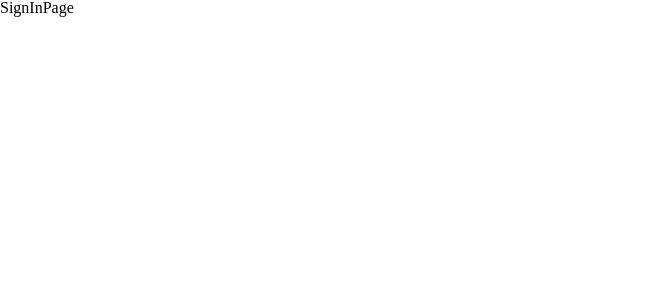
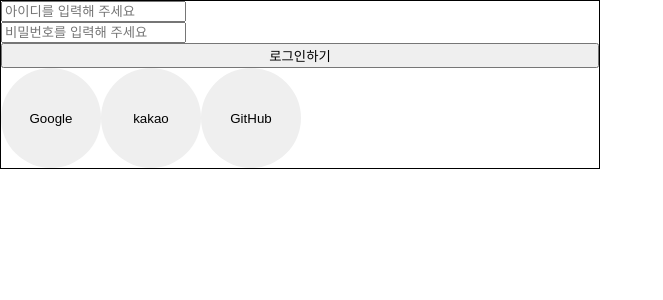
Before and after one commit to limhyerin/BookReviewSite, a React (Create React App) app: page /signin in a window 1280 px wide. Shown: the top 300 px of the page, without its empty margins (0-663 px from the left). Built offline with nearby package versions, Linux system fonts and the light colour scheme.

Commit message:
Feat: signIn 페이지 유저 정보입력 기능 추가

```diff
--- a/src/pages/signInPage/SignInPage.jsx
+++ b/src/pages/signInPage/SignInPage.jsx
@@ -1,9 +1,69 @@
-import React from 'react'
+import React, { useState } from 'react';
+import styled from 'styled-components';
 
+const SignInWrapper = styled.div`
+  max-width: 600px;
+  border: 1px solid black;
+`;
+const SignInForm = styled.form`
+  display: flex;
+  flex-direction: column;
+`;
+const InputBox = styled.div``;
+const SignInButton = styled.button``;
+const SocialSignInBox = styled.div``;
+const SocialIcon = styled.button`
+  width: 100px;
+  height: 100px;
+  border: none;
+  border-radius: 50%;
+`;
 const SignInPage = () => {
+  const [userInfo, setUserInfo] = useState({
+    userId: '',
+    password: ''
+  });
+  const onChangeUserInfo = (event) => {
+    const { name, value } = event.target;
+    setUserInfo((prev) => ({ ...prev, [name]: value }));
+  };
+  const onSignIn = (event) => {
+    event.preventDefault();
+  };
   return (
-    <div>SignInPage</div>
-  )
-}
+    <>
+      <SignInWrapper>
+        <SignInForm onSubmit={onSignIn}>
+          <InputBox>
+            <input
+              type="email"
+              name="userId"
+              placeholder="아이디를 입력해 주세요"
+              value={userInfo.userId}
+              onChange={onChangeUserInfo}
+            />
+          </InputBox>
+          <InputBox>
+            <input
+              type="password"
+              name="password"
+              placeholder="비밀번호를 입력해 주세요"
+              minLength={10}
+              maxLength={16}
+              value={userInfo.password}
+              onChange={onChangeUserInfo}
+            />
+          </InputBox>
+          <SignInButton type="submit">로그인하기</SignInButton>
+        </SignInForm>
+        <SocialSignInBox>
+          <SocialIcon>Google</SocialIcon>
+          <SocialIcon>kakao</SocialIcon>
+          <SocialIcon>GitHub</SocialIcon>
+        </SocialSignInBox>
+      </SignInWrapper>
+    </>
+  );
+};
 
-export default SignInPage
+export default SignInPage;
```
